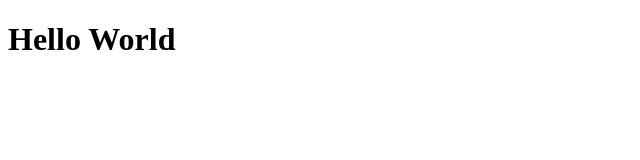
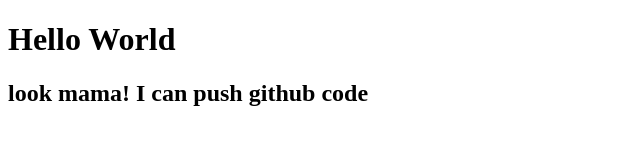
Before and after one commit to Hasmot722/My_First_Website, a plain HTML site: page index.html in a window 1280 px wide. Shown: the whole page, without its empty margins (0-640 px from the left). Drawn offline with Linux system fonts and the light colour scheme.

Commit message:
somethin added

```diff
--- a/index.html
+++ b/index.html
@@ -5,5 +5,6 @@
 </head>
 <body>
     <h1>Hello World</h1>
+    <h2>look mama! I can push github code</h2>
 </body>
 </html>
```
